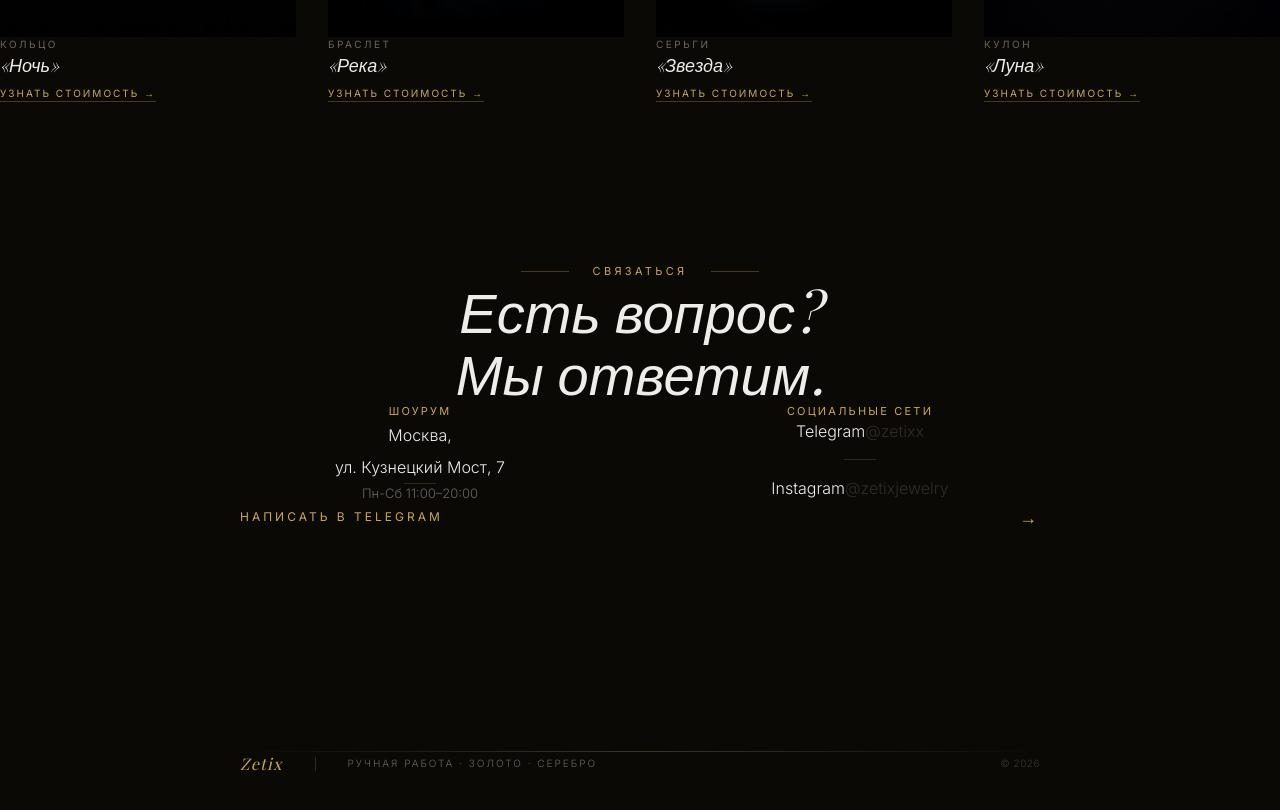
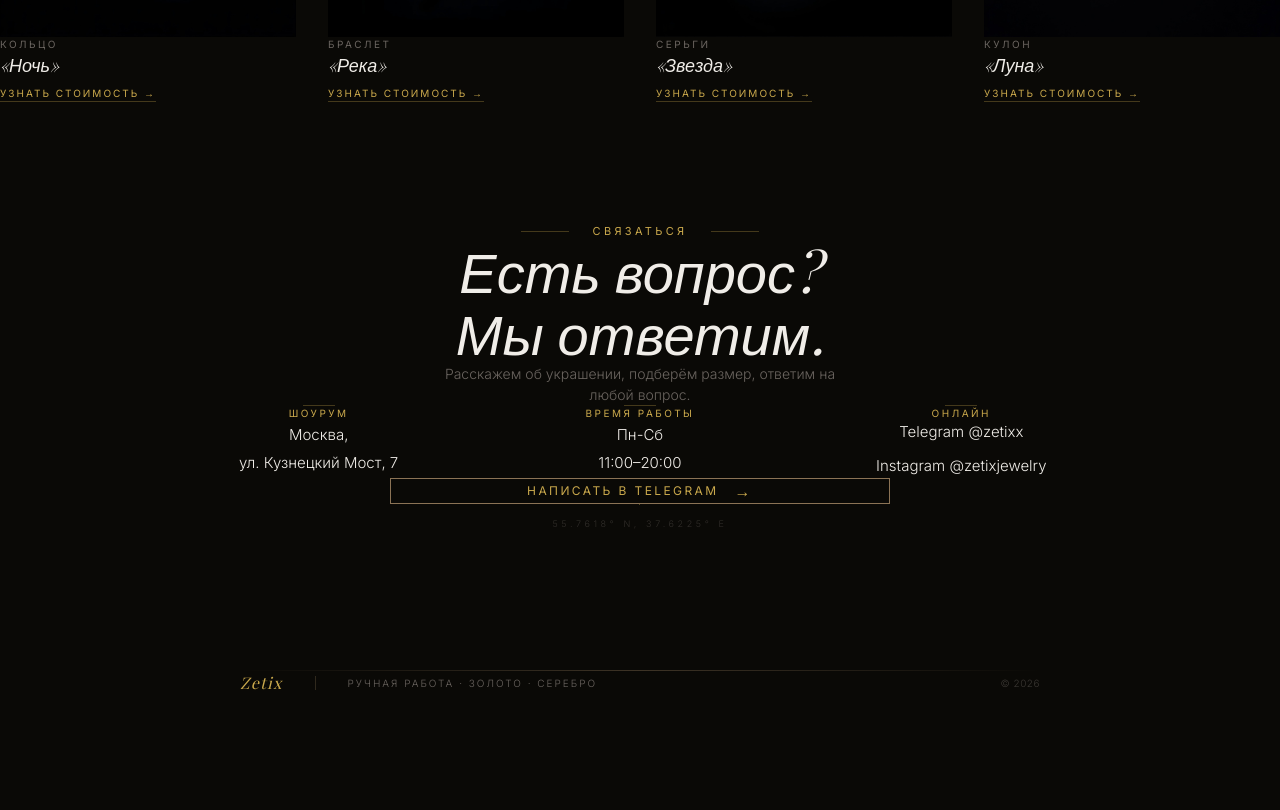
Before and after one commit to abrikoska1212/zetix-jewelry, a Next.js app: page / in a window 1280 px wide. Shown: the part 2271-3081 px from the top of the page. After the commit the page ends 3026 px from the top, so only its background shows below. Built offline with nearby package versions, Linux system fonts and the light colour scheme.

Commit message:
feat: redesigned contact section - 3 columns, premium CTA, geo coordinates

```diff
--- a/src/app/components/Contact.tsx
+++ b/src/app/components/Contact.tsx
@@ -11,8 +11,8 @@ export default function Contact() {
     <section
       id="contact"
       ref={ref}
-      className="flex flex-col items-center text-center"
-      style={{ padding: "160px 80px" }}
+      className="flex flex-col items-center"
+      style={{ padding: "120px 80px 80px" }}
     >
       {/* Лейбл */}
       <motion.div
@@ -36,7 +36,7 @@ export default function Contact() {
         initial={{ opacity: 0 }}
         animate={isInView ? { opacity: 1 } : {}}
         transition={{ duration: 0.8, delay: 0.1 }}
-        className="mb-20 max-w-[600px] text-[40px] leading-[1.1] font-[400] italic md:text-[56px]"
+        className="mb-6 max-w-[500px] text-center text-[40px] leading-[1.1] font-[400] italic md:text-[56px]"
         style={{ fontFamily: "var(--font-display)" }}
       >
         Есть вопрос?
@@ -44,87 +44,118 @@ export default function Contact() {
         Мы ответим.
       </motion.h2>
 
-      {/* Две колонки — без рамок, через пространство */}
+      {/* Тонкая поэтическая строка */}
+      <motion.p
+        initial={{ opacity: 0 }}
+        animate={isInView ? { opacity: 1 } : {}}
+        transition={{ duration: 0.8, delay: 0.15 }}
+        className="mb-20 max-w-[400px] text-center text-[14px] font-[300] text-text-muted"
+        style={{ fontFamily: "var(--font-body)" }}
+      >
+        Расскажем об украшении, подберём размер, ответим на любой вопрос.
+      </motion.p>
+
+      {/* Три колонки информации */}
       <motion.div
         initial={{ opacity: 0 }}
         animate={isInView ? { opacity: 1 } : {}}
         transition={{ duration: 0.8, delay: 0.2 }}
-        className="mb-20 grid w-full max-w-[800px] grid-cols-1 gap-20 md:grid-cols-2"
+        className="mb-20 grid w-full max-w-[900px] grid-cols-1 gap-16 md:grid-cols-3"
       >
-        {/* Левая — адрес */}
+        {/* Адрес */}
         <div className="flex flex-col items-center text-center">
+          <div className="mb-5 h-[1px] w-8 bg-gold/30" />
           <span
-            className="mb-6 text-[11px] font-[400] uppercase tracking-[0.2em] text-gold"
+            className="mb-4 text-[10px] font-[400] uppercase tracking-[0.25em] text-gold"
             style={{ fontFamily: "var(--font-body)" }}
           >
             Шоурум
           </span>
           <p
-            className="text-[16px] font-[300] leading-[2] text-text"
+            className="text-[15px] font-[300] leading-[1.9] text-text"
             style={{ fontFamily: "var(--font-body)" }}
           >
             Москва,
             <br />
             ул. Кузнецкий Мост, 7
           </p>
-          <div className="my-5 h-[1px] w-8 bg-gold/20" />
-          <p
-            className="text-[13px] font-[300] text-text-muted"
+        </div>
+
+        {/* График */}
+        <div className="flex flex-col items-center text-center">
+          <div className="mb-5 h-[1px] w-8 bg-gold/30" />
+          <span
+            className="mb-4 text-[10px] font-[400] uppercase tracking-[0.25em] text-gold"
             style={{ fontFamily: "var(--font-body)" }}
           >
-            Пн-Сб 11:00–20:00
+            Время работы
+          </span>
+          <p
+            className="text-[15px] font-[300] leading-[1.9] text-text"
+            style={{ fontFamily: "var(--font-body)" }}
+          >
+            Пн-Сб
+            <br />
+            11:00–20:00
           </p>
         </div>
 
-        {/* Правая — соцсети */}
+        {/* Соцсети */}
         <div className="flex flex-col items-center text-center">
+          <div className="mb-5 h-[1px] w-8 bg-gold/30" />
           <span
-            className="mb-6 text-[11px] font-[400] uppercase tracking-[0.2em] text-gold"
+            className="mb-4 text-[10px] font-[400] uppercase tracking-[0.25em] text-gold"
             style={{ fontFamily: "var(--font-body)" }}
           >
-            Социальные сети
+            Онлайн
           </span>
-          <div className="flex flex-col items-center gap-4">
+          <div className="flex flex-col items-center gap-3">
             <a
               href="#"
-              className="group/link text-[16px] font-[300] text-text transition-colors duration-300 hover:text-gold"
+              className="text-[15px] font-[300] text-text transition-colors duration-300 hover:text-gold"
               style={{ fontFamily: "var(--font-body)" }}
             >
-              Telegram
-              <span className="ml-2 text-text-muted/40 transition-colors duration-300 group-hover/link:text-gold/60">@zetixx</span>
+              Telegram @zetixx
             </a>
-            <div className="h-[1px] w-8 bg-gold/20" />
             <a
               href="#"
-              className="group/link text-[16px] font-[300] text-text transition-colors duration-300 hover:text-gold"
+              className="text-[15px] font-[300] text-text transition-colors duration-300 hover:text-gold"
               style={{ fontFamily: "var(--font-body)" }}
             >
-              Instagram
-              <span className="ml-2 text-text-muted/40 transition-colors duration-300 group-hover/link:text-gold/60">@zetixjewelry</span>
+              Instagram @zetixjewelry
             </a>
           </div>
         </div>
       </motion.div>
 
-      {/* CTA — крупная кнопка */}
+      {/* CTA — кнопка */}
       <motion.a
         href="#"
         initial={{ opacity: 0 }}
         animate={isInView ? { opacity: 1 } : {}}
         transition={{ duration: 0.8, delay: 0.35 }}
-        className="group relative flex w-full max-w-[800px] items-center justify-between overflow-hidden py-10 text-[12px] font-[400] uppercase tracking-[0.25em] text-gold transition-all duration-500 hover:text-bg"
-        style={{
-          fontFamily: "var(--font-body)",
-        }}
+        className="group relative mb-20 flex w-full max-w-[500px] items-center justify-center gap-4 overflow-hidden border border-border-gold bg-transparent py-5 text-[12px] font-[400] uppercase tracking-[0.2em] text-gold transition-all duration-500 hover:border-gold hover:bg-gold hover:text-bg"
+        style={{ fontFamily: "var(--font-body)" }}
       >
-        {/* Фон при hover */}
-        <div className="absolute inset-0 bg-gold translate-y-full transition-transform duration-500 ease-[cubic-bezier(0.76,0,0.24,1)] group-hover:translate-y-0" />
+        <span className="relative z-[1]">Написать в Telegram</span>
+        <span className="relative z-[1] text-[16px] transition-transform duration-500 group-hover:translate-x-2">→</span>
+      </motion.a>
 
-        <span className="relative z-[1]">Написать в Telegram</span>
-        <span className="relative z-[1] text-[18px] transition-transform duration-500 group-hover:translate-x-3">
-          →
+      {/* Декоративный элемент снизу — координаты */}
+      <motion.div
+        initial={{ opacity: 0 }}
+        animate={isInView ? { opacity: 1 } : {}}
+        transition={{ duration: 0.8, delay: 0.5 }}
+        className="flex flex-col items-center gap-3"
+      >
+        <div className="h-[1px] w-[1px] bg-gold/40" />
+        <span
+          className="text-[9px] font-[300] uppercase tracking-[0.4em] text-text-muted/40"
+          style={{ fontFamily: "var(--font-body)" }}
+        >
+          55.7618° N, 37.6225° E
         </span>
-      </motion.a>
+      </motion.div>
     </section>
   );
 }
```
